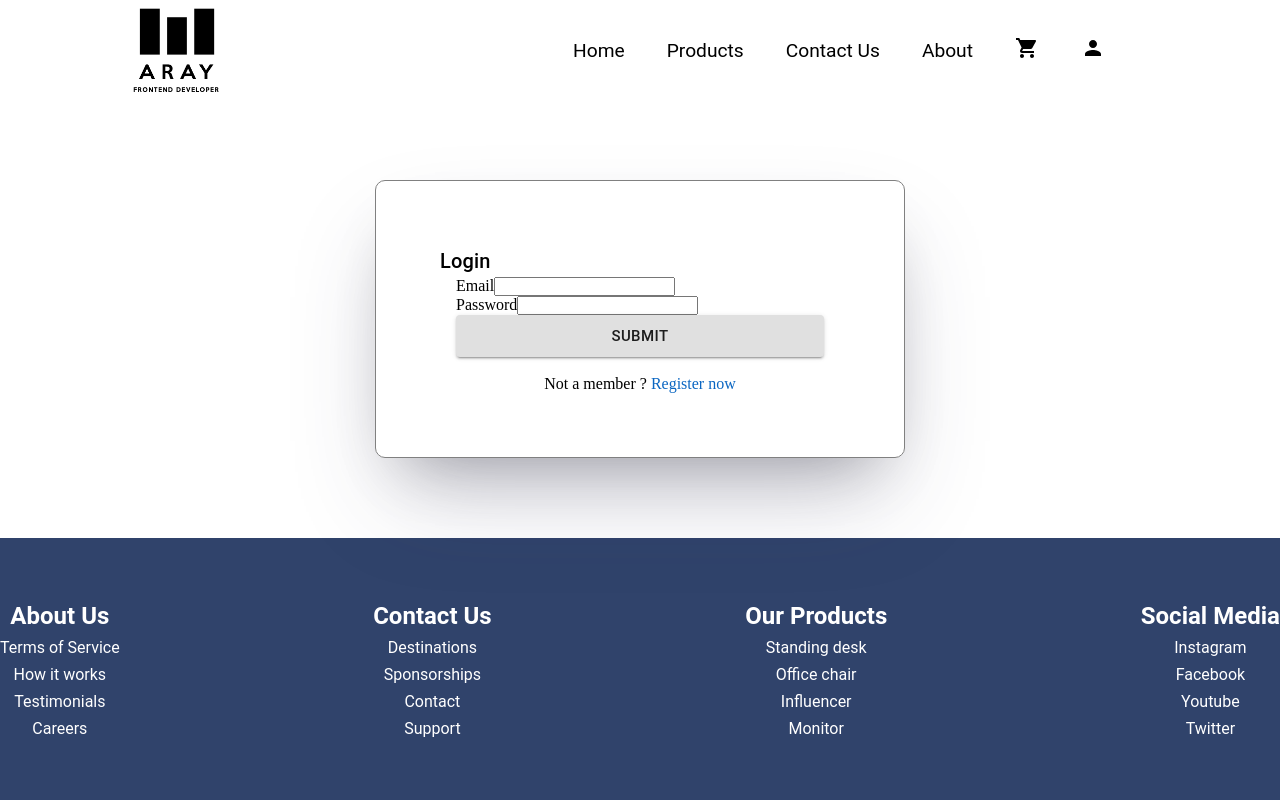
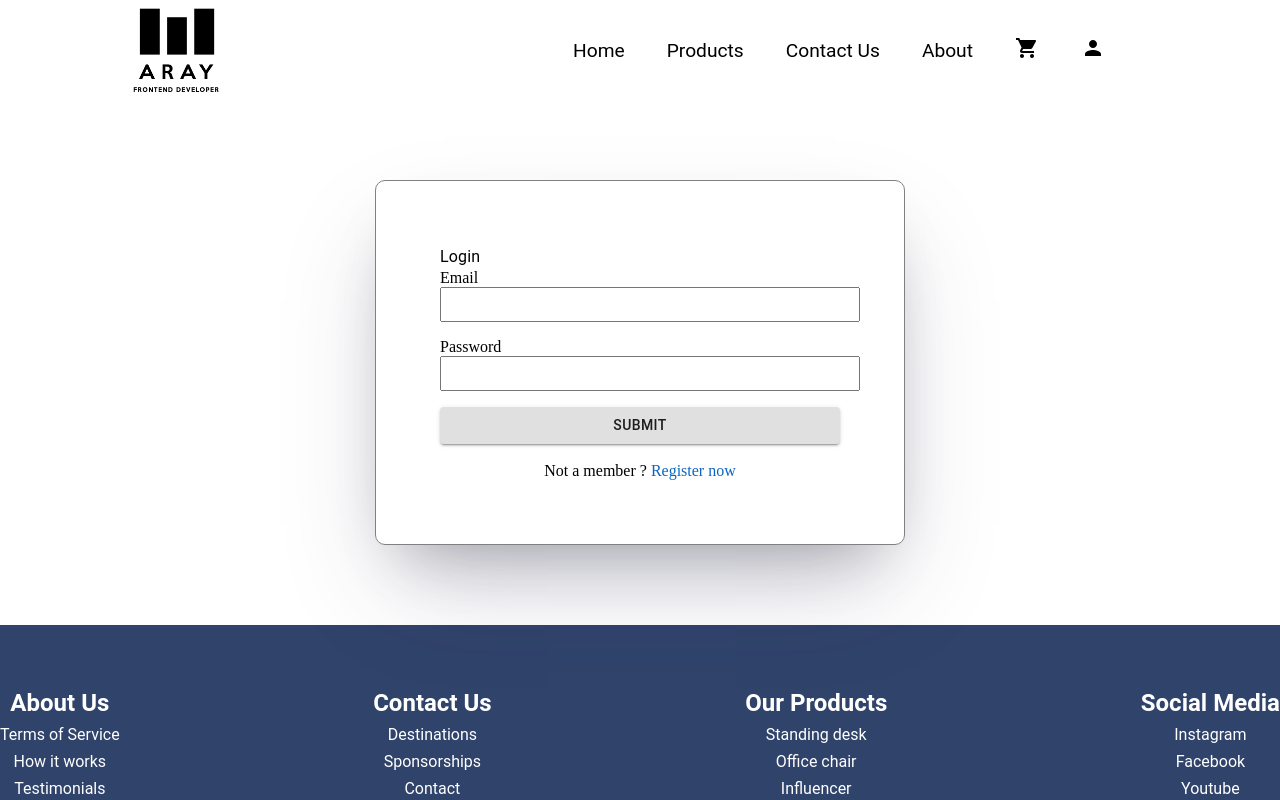
Before and after one commit to araymond11/ecommerce-frontend, a React (Create React App) app: page /login in a window 1280 px wide. Shown: the top 800 px of the page. Built offline with nearby package versions, Linux system fonts and the light colour scheme; no server answers.

Commit message:
some styles update

```diff
--- a/src/pages/Checkout/Checkout.scss
+++ b/src/pages/Checkout/Checkout.scss
@@ -1,7 +1,6 @@
 form {
   display: flex;
   flex-direction: column;
-  padding: 0 1rem;
 }
 
 .top-block {
--- a/src/pages/Login/Login.scss
+++ b/src/pages/Login/Login.scss
@@ -26,4 +26,17 @@
         align-items: center;
         margin: 5rem;
     }
+
+    &__input{
+        display: block;
+        width: 100%;
+        margin-bottom: 1rem;
+        padding: 0.5rem;
+    }
+
+    &__button{
+        &--length{
+            width: 100%;
+        }
+    }
 }
--- a/src/pages/Login/Login.tsx
+++ b/src/pages/Login/Login.tsx
@@ -37,7 +37,7 @@ const Login = () => {
   return(
     <div className='login__container'>
       <Box className="login__box">
-        <Typography id="modal-modal-title" variant="h6" component="h2">
+        <Typography id="modal-modal-title">
           {t('login')}
         </Typography>
         <Formik
@@ -48,26 +48,25 @@ const Login = () => {
           }}
           validationSchema={SignupSchema}
           onSubmit={values => {
-
           }}
         >
           {({ errors, touched }) => (
             <Form>
               <div className='input__container'>
                 <label>{t('email')}</label>
-                <Field name="email"/>
+                <Field name="email" className="login__input"/>
                 {errors.email && touched.email ? (
                   <div className="login__error">{errors.email}</div>
                 ) : null}
               </div>
               <div className='input__container'>
                 <label>{t('password')}</label>
-                <Field name="password"/>
+                <Field name="password" className="login__input"/>
                 {errors.password && touched.password ? (
                   <div className="login__error">{errors.password}</div>
                 ) : null}
               </div>
-              <Button type="submit" variant="contained" size="large">{t('submit')}</Button>
+              <Button type="submit" variant="contained" className='login__button--length'>{t('submit')}</Button>
             </Form>
           )}
         </Formik>
```
